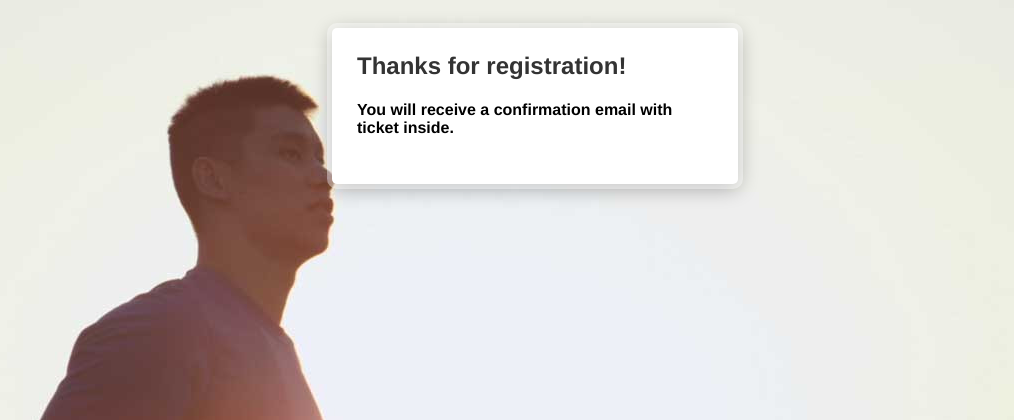
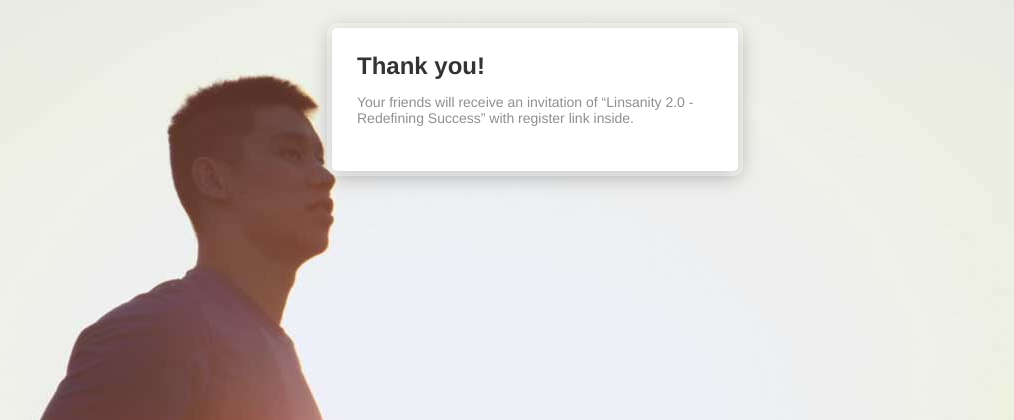
Before and after one commit to zengjichuan/JeremyAtCUHK, a Django app: page /tickets/thanks/ in a window 1280 px wide. Shown: the top 420 px of the page, without its empty margins (105-1119 px from the left). Run offline with Django 3.2, Linux system fonts and the light colour scheme; parts of the project's set-up code (start-up, migrations or seed data) failed here and were passed over.

Commit message:
update web structure according to the requests update email msg

```diff
--- a/JeremyAtCUHK/urls.py
+++ b/JeremyAtCUHK/urls.py
@@ -17,10 +17,11 @@ from django.conf.urls import patterns, include, url
 from tickets import views
 # from django.contrib import admin
 
-urlpatterns = patterns('',
+urlpatterns = [
     # url(r'^admin/', include(admin.site.urls)),
     url(r'^tickets/$', views.register),
-    (r'^tickets/thanks/$', views.thanks),
-    (r'^tickets/sorry/$', views.sorry),
-    (r'^tickets/check/$', views.checkin),
-)
+    url(r'^tickets/invite/$', views.invite),
+    url(r'^tickets/thanks/$', views.thanks),
+    url(r'^tickets/sorry/$', views.sorry),
+    url(r'^tickets/check/$', views.checkin),
+]
--- a/templates/thanks.html
+++ b/templates/thanks.html
@@ -2,7 +2,7 @@
 <html>
 <head lang="en">
     <meta charset="UTF-8">
-    <title>Linsanity 2.0 – Redefine Success</title>
+    <title>Linsanity 2.0 – Redefining Success</title>
     {% load staticfiles %}
     <link rel="stylesheet" type="text/css" href="{% static 'style.css' %}" />
 </head>
@@ -10,8 +10,9 @@
     <div class="container">
         <div id="signup">
             <div class="header">
-            <h3>Thanks for registration!</h3>
-            <h4>You will receive a confirmation email with ticket inside.</h4>
+            <h3>Thank you!</h3>
+
+            <p>Your friends will receive an invitation of “Linsanity 2.0 - Redefining Success” with register link inside.<p>
             {% if errors %}
             <p>There are some error{{ errors | pluralize }} in your invite email list</p>
             <ul>
--- a/tickets/MyException.py
+++ b/tickets/MyException.py
@@ -6,4 +6,4 @@ class UserAlreadyRegisteredError(Exception):
 
 class TicketSoldOutError(Exception):
     def __init__(self, mismatch):
-        Exception.__init__(self, 'Sorry, all tickets sold out. We will contact you if extra tickets are available.')
+        Exception.__init__(self, 'Sorry, all tickets sold out.')
--- a/tickets/forms.py
+++ b/tickets/forms.py
@@ -10,7 +10,7 @@ SCHOOL_CHOICES = (
     ('HKUST', 'Hong Kong University of Science and Technology'),
     ('LNU', 'Lingnan University'),
     ('OUHK', 'Open University of Hong Kong'),
-    ('OtherU', 'Other universities'),
+    ('OtherU', 'Other tertiary institution of Hong Kong'),
     ('Other', 'Others'),
 )
 
@@ -23,4 +23,7 @@ class UserForm(forms.Form):
     email = forms.EmailField()
     school = forms.ChoiceField(choices=SCHOOL_CHOICES)
     # chris = forms.ChoiceField(choices=CHRISTIAN_CHOICES, widget=forms.RadioSelect, required=False)
+    # invite = forms.CharField(widget=forms.Textarea, required=False, max_length=512)
+
+class InviteForm(forms.Form):
     invite = forms.CharField(widget=forms.Textarea, required=False, max_length=512)
--- a/tickets/models.py
+++ b/tickets/models.py
@@ -6,7 +6,6 @@ class UserInfo(models.Model):
     name = models.CharField(max_length=30)
     emailid = models.IntegerField()
     school = models.CharField(max_length=60)
-    # chris = models.CharField(max_length=10)
 
 class EmailList(models.Model):
     email = models.EmailField()
--- a/tickets/static/style.css
+++ b/tickets/static/style.css
@@ -38,6 +38,11 @@ body {
 
 #signup .header p {
     color: #8f8f8f;
+    font-size: 14px;
+    font-weight: 300;
+}
+#signup p {
+    color: #303030;
     font-size: 14px;
     font-weight: 300;
 }
--- a/tickets/views.py
+++ b/tickets/views.py
@@ -1,15 +1,18 @@
+# coding: utf-8
+from email.mime.image import MIMEImage
 from django.shortcuts import render
 from django.shortcuts import render_to_response
-from .forms import UserForm
+from .forms import UserForm, InviteForm
 from django.http import HttpRequest, HttpResponseRedirect, HttpResponse
-from tickets.MyException import UserAlreadyRegisteredError
 from tickets.models import *
 from django.template import RequestContext
+from django.template.loader import render_to_string
 from django.core.validators import validate_email
 from django.core.exceptions import ValidationError
 from EmailMultiRelated import *
 from django.core.cache import cache
 from MyException import UserAlreadyRegisteredError, TicketSoldOutError
+from JeremyAtCUHK.settings import ROOT_SITE, BASE_DIR
 import pyqrcode
 import random
 import os
@@ -22,23 +25,50 @@ def register(requset):
     if requset.method == 'POST':
         form = UserForm(requset.POST)
         if form.is_valid():
-            name, email, school, invitelst = parse_input(form)
+            name, email, school = parse_input(form)
             try:
-                email_to_send = parse_insertdb(name, email, school, invitelst)
+                email_to_send = insertdb(name, email, school)
             except Exception as e:
                 msg = e.message
                 requset.session['msg'] = msg
                 return HttpResponseRedirect('/tickets/sorry/')
             if email_to_send:
-                email, email_qr, email_id, invite_email, error_email = email_to_send
+                email, email_qr, email_id = email_to_send
                 qrfile_path = generate_qrcode(email_qr)
                 insert_checklist(email_id, email_qr)
-                send_email(name, email, invite_email, qrfile_path)
-                requset.session['errors'] = error_email
-            return HttpResponseRedirect('/tickets/thanks/')
+                send_email(name, email, qrfile_path)
+                requset.session['email_id'] = email_id
+                requset.session['name'] = name
+            return HttpResponseRedirect('/tickets/invite/')
     else:
         form = UserForm()
     return render_to_response('register.html', {'form': form}, RequestContext(requset))
+
+# invite page
+def invite(request):
+    if request.method == 'POST':
+        if request.session.has_key('email_id') and request.session.has_key('name'):
+            email_id = request.session.get('email_id')
+            name = request.session.get('name')
+            del request.session['email_id']
+            del request.session['name']
+            form = InviteForm(request.POST)
+            if form.is_valid():
+                invitelst = parse_invite(form)
+                if not invitelst:
+                    return HttpResponseRedirect(ROOT_SITE)
+                invite_send_list, error_email_list = insertdb_invite(email_id, invitelst)
+                send_invite(name, invite_send_list)
+                request.session['errors'] = error_email_list
+                return HttpResponseRedirect('/tickets/thanks/')
+        else:
+            return HttpResponseRedirect('/tickets/')
+    elif request.session.has_key('email_id') and request.session.has_key('name'):
+        form = InviteForm()
+        return render_to_response('invite.html', {'form': form}, RequestContext(request))
+    else:
+        # in order to prevent visit directly
+        return HttpResponseRedirect('/tickets/')
 
 # check request from mobile
 def checkin(request):
@@ -48,16 +78,14 @@ def checkin(request):
             check_msg = checkdb(checkinfo)
             return HttpResponse(check_msg)
 
-##############################################################
+########################## Register Page ##############################
 def parse_input(form):
     name = form.cleaned_data['name']
     email = form.cleaned_data['email'].lower()
     school = form.cleaned_data['school']
-    invite = form.cleaned_data['invite']
-    invitelst = [i.lower() for i in (invite and re.split(r'[ ;\n\t\r]+', invite) or [])]
-    return name, email, school, invitelst
+    return name, email, school
 
-def parse_insertdb(name, email, school, invitelst):
+def insertdb(name, email, school):
 
     # insert into database
     # check if exist in email list
@@ -77,8 +105,19 @@ def parse_insertdb(name, email, school, invitelst):
     # generate security email address and insert into check list
     email_qr = email + '_' + str(random.randint(10, 99))
 
-    # insert into relation list
+    # check if there has enough tickets
+    print 'tickets left', cache.get('tickets')
+    if cache.get('tickets') <= 0:
+        raise TicketSoldOutError('')
+    cache.decr('tickets')
+    return email, email_qr, email_id
 
+########################## Invite Page ##############################
+def parse_invite(form):
+    invite = form.cleaned_data['invite']
+    return [i.lower() for i in (invite and re.split(r'[ ;\n\t\r]+', invite) or [])]
+
+def insertdb_invite(email_id, invitelst):
     invite_send_list = []
     error_email_list = []
     for iemail in invitelst:
@@ -96,12 +135,15 @@ def parse_insertdb(name, email, school, invitelst):
             except ValidationError:
                 error_email_list.append(iemail)
                 print iemail, 'format error'
-    # check if there has enough tickets
-    print 'tickets left', cache.get('tickets')
-    if cache.get('tickets') <= 0:
-        raise TicketSoldOutError('')
-    cache.decr('tickets')
-    return email, email_qr, email_id, invite_send_list, error_email_list
+    return invite_send_list, error_email_list
+
+def send_invite(name, invite_email_list):
+    html = render_to_string('invitation.html', {'name': name})
+    invite_msg = EmailMultiAlternatives('Invite: Jeremy At CUHK', 'Plain text version',
+                              'zengjichuan@outlook.com', invite_email_list)
+    invite_msg.attach_alternative(html, 'text/html')
+    invite_msg.send()
+    print 'Invite Emails have been sent!'
 
 def generate_qrcode(url):
     code = pyqrcode.create(url)
@@ -113,24 +155,21 @@ def generate_qrcode(url):
 def insert_checklist(email_id, email_qr):
     CheckList.objects.create(emailid=email_id, emailqr=email_qr, checkin='No')
 
-def send_email(name, email, invite_email_list, qrfile_path):
-    email_msg = EmailMultiRelated('Jeremy At CUHK', 'Plain text version',
+def send_email(name, email, qrfile_path):
+    qrfile_base = os.path.basename(qrfile_path)
+    email_msg = EmailMultiAlternatives('林書豪旋風2.0 – 成功的再思 Linsanity 2.0 – Redefining Success', 'Plain text version',
                                   'zengjichuan@outlook.com', [email])
-    email_html = '<html><body><p>This is a <strong>ticket</strong> message. ' \
-                 'For any problem, <a href="mailto:zengjichuan@outlook.com">Email</a> me back.</p>' \
-                 '<img src="%s"></body></html>' % os.path.basename(qrfile_path)
+    email_html = render_to_string('congratulation.html', {'qrpath': qrfile_base})
     email_msg.attach_alternative(email_html, 'text/html')
-    email_msg.attach_related_file(qrfile_path)
+    email_msg.mixed_subtype = 'related'
+    # add image
+    fp = open(os.path.join(BASE_DIR, qrfile_path), 'rb')
+    msg_image = MIMEImage(fp.read())
+    fp.close()
+    msg_image.add_header('Content-ID', '<{}>'.format(qrfile_base))
+    email_msg.attach(msg_image)
     email_msg.send()
-
-    invite_msg = EmailMultiRelated('Invite: Jeremy At CUHK', 'Plain text version',
-                              'zengjichuan@outlook.com', invite_email_list)
-    html = '<html><body><p>This is a <strong>invitation</strong> message from your friend %s.' \
-           'Please enter this <a href="http://183.62.156.108:8001/tickets/">link</a> to get ticket.</p>' \
-           '</body></html>'% name
-    invite_msg.attach_alternative(html, 'text/html')
-    invite_msg.send()
-    print 'Emails have been sent!'
+    print 'Confirm Email has been sent!'
 
 def checkdb(info):
     check = CheckList.objects.filter(emailqr=info)
```
Also changed, not shown: other parts of tickets/static/style.css (+50 -0 lines), JeremyAtCUHK/settings.py (+15 -6 lines), templates/invitation.html (added, +38 -0 lines), templates/invite.html (added, +29 -0 lines), templates/register.html (+8 -8 lines), templates/sorry.html (+10 -2 lines).
